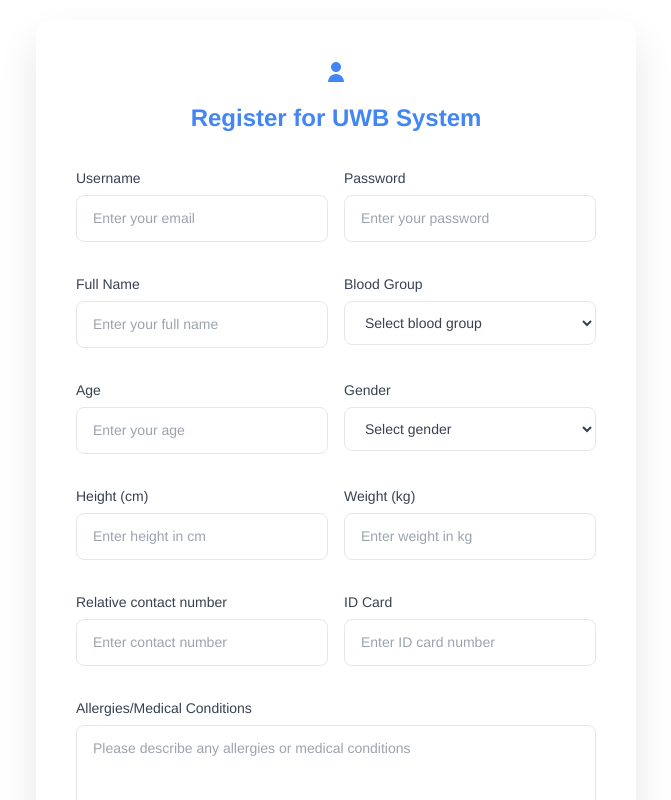
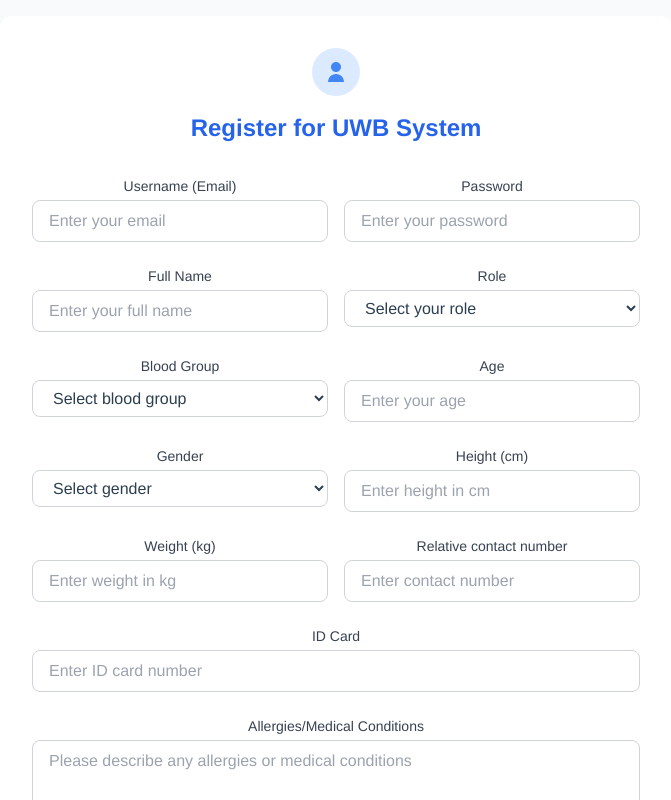
Before and after one commit to luvris/UWB-Tracking-App, a Vue app in the folder uwb-tracking-dashboard-vue/: page /register in a window 1280 px wide. Shown: the whole page, without its empty margins (304-975 px from the left). Built offline with nearby package versions, Linux system fonts and the light colour scheme; no server answers.

Commit message:
Add confirmation regsiter data
สำหรับเช็คข้อมูลก่อนกดสมัครจริง

```diff
--- a/uwb-tracking-dashboard-vue/src/views/RegisterPage.vue
+++ b/uwb-tracking-dashboard-vue/src/views/RegisterPage.vue
@@ -1,8 +1,11 @@
 <template>
-  <div class="register-container">
-    <div class="register-card">
-      <div class="header">
-        <div class="icon">
+  <div class="min-h-screen flex items-center justify-center bg-gray-50 p-4">
+    <div class="w-full max-w-2xl bg-white rounded-xl shadow-lg p-6 md:p-8">
+      <!-- Header -->
+      <div class="text-center mb-8">
+        <div
+          class="inline-flex items-center justify-center w-12 h-12 rounded-full bg-blue-100 mb-4"
+        >
           <svg
             width="24"
             height="24"
@@ -20,47 +23,84 @@
             />
           </svg>
         </div>
-        <h2>Register for UWB System</h2>
+        <h2 class="text-2xl font-bold text-blue-600">
+          Register for UWB System
+        </h2>
       </div>
 
-      <form @submit.prevent="register">
-        <div class="form-row">
-          <div class="form-group">
-            <label>Username</label>
+      <!-- Registration Form -->
+      <form @submit.prevent="showPreviewModal" class="space-y-6">
+        <!-- Row 1: Email & Password -->
+        <div class="grid grid-cols-1 md:grid-cols-2 gap-4">
+          <div>
+            <label class="block text-sm font-medium text-gray-700 mb-1"
+              >Username (Email)</label
+            >
             <input
               v-model="username"
               type="email"
               placeholder="Enter your email"
               required
               autocomplete="email"
+              class="w-full px-4 py-2 border border-gray-300 rounded-lg focus:ring-2 focus:ring-blue-500 focus:border-blue-500 outline-none transition"
             />
           </div>
-          <div class="form-group">
-            <label>Password</label>
+          <div>
+            <label class="block text-sm font-medium text-gray-700 mb-1"
+              >Password</label
+            >
             <input
               v-model="password"
               type="password"
               placeholder="Enter your password"
               required
               @input="validatePassword"
+              class="w-full px-4 py-2 border border-gray-300 rounded-lg focus:ring-2 focus:ring-blue-500 focus:border-blue-500 outline-none transition"
             />
           </div>
         </div>
 
-        <div class="form-row">
-          <div class="form-group">
-            <label>Full Name</label>
+        <!-- Row 2: Full Name & Role -->
+        <div class="grid grid-cols-1 md:grid-cols-2 gap-4">
+          <div>
+            <label class="block text-sm font-medium text-gray-700 mb-1"
+              >Full Name</label
+            >
             <input
               v-model="fullName"
               type="text"
               placeholder="Enter your full name"
               required
               @input="validateFullName"
+              class="w-full px-4 py-2 border border-gray-300 rounded-lg focus:ring-2 focus:ring-blue-500 focus:border-blue-500 outline-none transition"
             />
           </div>
-          <div class="form-group">
-            <label>Blood Group</label>
-            <select v-model="bloodGroup">
+          <div>
+            <label class="block text-sm font-medium text-gray-700 mb-1"
+              >Role</label
+            >
+            <select
+              v-model="role"
+              required
+              class="w-full px-4 py-2 border border-gray-300 rounded-lg focus:ring-2 focus:ring-blue-500 focus:border-blue-500 outline-none transition bg-white"
+            >
+              <option value="">Select your role</option>
+              <option value="rescuer">Rescuer (กู้ภัย)</option>
+              <option value="user">User (ผู้ใช้ทั่วไป)</option>
+            </select>
+          </div>
+        </div>
+
+        <!-- Row 3: Blood Group & Age -->
+        <div class="grid grid-cols-1 md:grid-cols-2 gap-4">
+          <div>
+            <label class="block text-sm font-medium text-gray-700 mb-1"
+              >Blood Group</label
+            >
+            <select
+              v-model="bloodGroup"
+              class="w-full px-4 py-2 border border-gray-300 rounded-lg focus:ring-2 focus:ring-blue-500 focus:border-blue-500 outline-none transition bg-white"
+            >
               <option value="">Select blood group</option>
               <option value="A+">A+</option>
               <option value="A-">A-</option>
@@ -72,11 +112,10 @@
               <option value="O-">O-</option>
             </select>
           </div>
-        </div>
-
-        <div class="form-row">
-          <div class="form-group">
-            <label>Age</label>
+          <div>
+            <label class="block text-sm font-medium text-gray-700 mb-1"
+              >Age</label
+            >
             <input
               v-model="age"
               type="number"
@@ -84,22 +123,31 @@
               min="1"
               max="120"
               @input="validateAge"
+              class="w-full px-4 py-2 border border-gray-300 rounded-lg focus:ring-2 focus:ring-blue-500 focus:border-blue-500 outline-none transition"
             />
           </div>
-          <div class="form-group">
-            <label>Gender</label>
-            <select v-model="gender">
+        </div>
+
+        <!-- Row 4: Gender & Height -->
+        <div class="grid grid-cols-1 md:grid-cols-2 gap-4">
+          <div>
+            <label class="block text-sm font-medium text-gray-700 mb-1"
+              >Gender</label
+            >
+            <select
+              v-model="gender"
+              class="w-full px-4 py-2 border border-gray-300 rounded-lg focus:ring-2 focus:ring-blue-500 focus:border-blue-500 outline-none transition bg-white"
+            >
               <option value="">Select gender</option>
               <option value="Male">Male</option>
               <option value="Female">Female</option>
               <option value="Other">Other</option>
             </select>
           </div>
-        </div>
-
-        <div class="form-row">
-          <div class="form-group">
-            <label>Height (cm)</label>
+          <div>
+            <label class="block text-sm font-medium text-gray-700 mb-1"
+              >Height (cm)</label
+            >
             <input
               v-model="height"
               type="number"
@@ -107,10 +155,17 @@
               min="50"
               max="300"
               @input="validateHeight"
+              class="w-full px-4 py-2 border border-gray-300 rounded-lg focus:ring-2 focus:ring-blue-500 focus:border-blue-500 outline-none transition"
             />
           </div>
-          <div class="form-group">
-            <label>Weight (kg)</label>
+        </div>
+
+        <!-- Row 5: Weight & Relative Contact -->
+        <div class="grid grid-cols-1 md:grid-cols-2 gap-4">
+          <div>
+            <label class="block text-sm font-medium text-gray-700 mb-1"
+              >Weight (kg)</label
+            >
             <input
               v-model="weight"
               type="number"
@@ -118,97 +173,219 @@
               min="20"
               max="300"
               @input="validateWeight"
+              class="w-full px-4 py-2 border border-gray-300 rounded-lg focus:ring-2 focus:ring-blue-500 focus:border-blue-500 outline-none transition"
+            />
+          </div>
+          <div>
+            <label class="block text-sm font-medium text-gray-700 mb-1"
+              >Relative contact number</label
+            >
+            <input
+              v-model="relativeContactNumber"
+              type="tel"
+              placeholder="Enter contact number"
+              class="w-full px-4 py-2 border border-gray-300 rounded-lg focus:ring-2 focus:ring-blue-500 focus:border-blue-500 outline-none transition"
             />
           </div>
         </div>
 
-        <div class="form-row">
-          <div class="form-group">
-            <label>Relative contact number</label>
-            <input
-              v-model="relativeContactNumber"
-              type="tel"
-              placeholder="Enter contact number"
-            />
-          </div>
-          <div class="form-group" v-if="!foreignWorker">
-            <label>ID Card</label>
+        <!-- ID Card (if not foreign worker) -->
+        <div v-if="!foreignWorker">
+          <label class="block text-sm font-medium text-gray-700 mb-1"
+            >ID Card</label
+          >
           <input
             v-model="idCard"
             type="text"
             placeholder="Enter ID card number"
             maxlength="13"
             @input="validateIdCard"
+            class="w-full px-4 py-2 border border-gray-300 rounded-lg focus:ring-2 focus:ring-blue-500 focus:border-blue-500 outline-none transition"
           />
         </div>
-        </div>
 
-        <div class="form-group full-width">
-          <label>Allergies/Medical Conditions</label>
+        <!-- Allergies -->
+        <div>
+          <label class="block text-sm font-medium text-gray-700 mb-1"
+            >Allergies/Medical Conditions</label
+          >
           <textarea
             v-model="allergiesMedicalConditions"
-            rows="4"
+            rows="3"
             placeholder="Please describe any allergies or medical conditions"
+            class="w-full px-4 py-2 border border-gray-300 rounded-lg focus:ring-2 focus:ring-blue-500 focus:border-blue-500 outline-none transition"
           ></textarea>
         </div>
 
-        <div class="checkbox-group">
-          <label class="checkbox-label">
-            <input v-model="foreignWorker" type="checkbox" />
-            <span class="checkmark"></span>
-            Foreign Worker
-          </label>
+        <!-- Foreign Worker Checkbox -->
+        <div class="flex items-center">
+          <input
+            v-model="foreignWorker"
+            type="checkbox"
+            class="h-4 w-4 text-blue-600 rounded focus:ring-blue-500"
+          />
+          <label class="ml-2 block text-sm text-gray-700">Foreign Worker</label>
         </div>
 
         <!-- Foreign Worker Additional Fields -->
-        <div v-if="foreignWorker" class="foreign-worker-section">
-          <div class="form-row">
-            <div class="form-group">
-              <label>National</label>
+        <div
+          v-if="foreignWorker"
+          class="p-4 border border-dashed border-gray-300 rounded-lg bg-gray-50 space-y-4"
+        >
+          <div class="grid grid-cols-1 md:grid-cols-2 gap-4">
+            <div>
+              <label class="block text-sm font-medium text-gray-700 mb-1"
+                >Nationality</label
+              >
               <input
                 v-model="national"
                 type="text"
                 placeholder="Enter nationality"
+                class="w-full px-4 py-2 border border-gray-300 rounded-lg focus:ring-2 focus:ring-blue-500 focus:border-blue-500 outline-none transition"
               />
             </div>
-            <div class="form-group">
-              <label>Pink Card Number</label>
+            <div>
+              <label class="block text-sm font-medium text-gray-700 mb-1"
+                >Pink Card Number</label
+              >
               <input
                 v-model="pinkCardNumber"
                 type="text"
                 placeholder="Enter pink card number"
                 @input="validatePinkCard"
+                class="w-full px-4 py-2 border border-gray-300 rounded-lg focus:ring-2 focus:ring-blue-500 focus:border-blue-500 outline-none transition"
               />
             </div>
           </div>
-
-          <div class="form-row">
-            <div class="form-group">
-              <label>Passport Number</label>
+          <div class="grid grid-cols-1 md:grid-cols-2 gap-4">
+            <div>
+              <label class="block text-sm font-medium text-gray-700 mb-1"
+                >Passport Number</label
+              >
               <input
                 v-model="passportNumber"
                 type="text"
                 placeholder="Enter passport number"
                 @input="validatePassport"
+                class="w-full px-4 py-2 border border-gray-300 rounded-lg focus:ring-2 focus:ring-blue-500 focus:border-blue-500 outline-none transition"
               />
             </div>
-            <div class="form-group">
-              <label>Company</label>
+            <div>
+              <label class="block text-sm font-medium text-gray-700 mb-1"
+                >Company</label
+              >
               <input
                 v-model="company"
                 type="text"
                 placeholder="Enter company name"
+                class="w-full px-4 py-2 border border-gray-300 rounded-lg focus:ring-2 focus:ring-blue-500 focus:border-blue-500 outline-none transition"
               />
             </div>
           </div>
         </div>
 
-        <button type="submit" class="register-btn">Register</button>
+        <!-- Submit Button -->
+        <button
+          type="submit"
+          class="w-full bg-blue-600 hover:bg-blue-700 text-white font-semibold py-3 px-4 rounded-lg transition shadow-md"
+        >
+          Register
+        </button>
+
+        <!-- Login Link -->
+        <div class="text-center text-sm text-gray-600 mt-4">
+          Already have an account?
+          <router-link
+            to="/login"
+            class="text-blue-600 font-medium hover:underline"
+            >Login here</router-link
+          >
+        </div>
       </form>
+    </div>
 
-      <div class="login-link">
-        Already have an account?
-        <router-link to="/login">Login here</router-link>
+    <!-- Preview Modal -->
+    <div
+      v-if="showPreview"
+      class="fixed inset-0 bg-black bg-opacity-50 flex items-center justify-center p-4 z-50"
+    >
+      <div
+        class="bg-white rounded-xl shadow-xl w-full max-w-lg max-h-[90vh] overflow-y-auto p-6"
+      >
+        <h3 class="text-xl font-bold text-blue-600 mb-4 text-center">
+          Confirm register data
+        </h3>
+
+        <div class="space-y-2 text-sm text-gray-700">
+          <p><span class="font-medium">E-mail:</span> {{ username }}</p>
+          <p><span class="font-medium">Full Name:</span> {{ fullName }}</p>
+          <p>
+            <span class="font-medium">Role:</span>
+            {{ role === "rescuer" ? "Rescuer" : "User" }}
+          </p>
+          <p v-if="bloodGroup">
+            <span class="font-medium">Blood Group:</span> {{ bloodGroup }}
+          </p>
+          <p v-if="age">
+            <span class="font-medium">Age:</span> {{ age }} years old
+          </p>
+          <p v-if="gender">
+            <span class="font-medium">Gender:</span> {{ gender }}
+          </p>
+          <p v-if="height">
+            <span class="font-medium">Height:</span> {{ height }} cm.
+          </p>
+          <p v-if="weight">
+            <span class="font-medium">Weight:</span> {{ weight }} Kg.
+          </p>
+          <p v-if="relativeContactNumber">
+            <span class="font-medium">relativeContactNumber:</span>
+            {{ relativeContactNumber }}
+          </p>
+          <p v-if="!foreignWorker && idCard">
+            <span class="font-medium">ID Card:</span> {{ idCard }}
+          </p>
+          <p v-if="allergiesMedicalConditions">
+            <span class="font-medium">Allergies/Medical Conditions:</span>
+            {{ allergiesMedicalConditions }}
+          </p>
+          <p>
+            <span class="font-medium">Foreign Worker:</span>
+            {{ foreignWorker ? "Yes" : "No" }}
+          </p>
+
+          <template v-if="foreignWorker">
+            <p v-if="national">
+              <span class="font-medium">National:</span> {{ national }}
+            </p>
+            <p v-if="pinkCardNumber">
+              <span class="font-medium">Pink Card Number:</span>
+              {{ pinkCardNumber }}
+            </p>
+            <p v-if="passportNumber">
+              <span class="font-medium">Passport Number:</span>
+              {{ passportNumber }}
+            </p>
+            <p v-if="company">
+              <span class="font-medium">Company:</span> {{ company }}
+            </p>
+          </template>
+        </div>
+
+        <div class="flex justify-between mt-6 gap-3">
+          <button
+            @click="showPreview = false"
+            class="flex-1 py-2 px-4 border border-gray-300 text-gray-700 rounded-lg hover:bg-gray-100 transition"
+          >
+            Cancel
+          </button>
+          <button
+            @click="confirmRegister"
+            class="flex-1 py-2 px-4 bg-blue-600 text-white rounded-lg hover:bg-blue-700 transition"
+          >
+            Confirm
+          </button>
+        </div>
       </div>
     </div>
   </div>
@@ -223,9 +400,10 @@ export default {
   name: "RegisterPage",
   data() {
     return {
-      username: "", // ใช้ 'username' สำหรับอีเมล
+      username: "",
       password: "",
       fullName: "",
+      role: "",
       bloodGroup: "",
       age: "",
       gender: "",
@@ -240,10 +418,24 @@ export default {
       pinkCardNumber: "",
       passportNumber: "",
       company: "",
+      showPreview: false,
     };
   },
   methods: {
-    async register() {
+    showPreviewModal() {
+      if (!this.role) {
+        alert("Please select your role");
+        return;
+      }
+      if (!this.username || !this.password) {
+        alert("Please input your email and password");
+        return;
+      }
+      this.showPreview = true;
+    },
+
+    async confirmRegister() {
+      this.showPreview = false;
       try {
         const userCredential = await createUserWithEmailAndPassword(
           auth,
@@ -255,6 +447,7 @@ export default {
         // บันทึกข้อมูลผู้สมัคร
         const userData = {
           fullName: this.fullName,
+          role: this.role,
           bloodGroup: this.bloodGroup,
           age: parseInt(this.age) || null,
           gender: this.gender,
@@ -277,37 +470,18 @@ export default {
 
         await set(ref(database, "users/" + user.uid), userData);
 
-        alert("Register success!, Now you can login.");
+        alert("Register Sucessful! Now you can login");
         this.$router.push("/login");
       } catch (error) {
         console.error("Register failed:", error.message);
-        alert("Register failed:" + error.message);
+        alert("Register failed: " + error.message);
       }
     },
 
-    validatePassword() {
-      const password = this.password;
-
-      this.passwordError = "";
-
-      if (password.length < 6) {
-        this.passwordError = "Password must be at least 6 characters long.";
-        return;
-      }
-
-      if (!/[A-Z]/.test(password)) {
-        this.passwordError =
-          "Password must contain at least one uppercase letter (A-Z).";
-        return;
-      }
-
-      this.passwordError = "";
-    },
-
+    validatePassword() {},
     validateFullName() {
       this.fullName = this.fullName.replace(/[0-9]/g, "");
     },
-
     validateAge(event) {
       const value = event.target.value;
       if (value && (value < 1 || value > 120)) {
@@ -315,309 +489,29 @@ export default {
         event.target.value = this.age;
       }
     },
-
     validateHeight(event) {
       const value = event.target.value;
-      if (value && (value < 1 || value > 300)) {
+      if (value && (value < 50 || value > 300)) {
         this.height = value < 50 ? 50 : 300;
         event.target.value = this.height;
       }
     },
-
     validateWeight(event) {
       const value = event.target.value;
-      if (value && (value < 1 || value > 300)) {
-        this.weight = value < 5 ? 5 : 300;
+      if (value && (value < 20 || value > 300)) {
+        this.weight = value < 20 ? 20 : 300;
         event.target.value = this.weight;
       }
     },
-
     validateIdCard() {
       this.idCard = this.idCard.replace(/[^0-9]/g, "").slice(0, 13);
     },
-
     validatePinkCard() {
       this.pinkCardNumber = this.pinkCardNumber.replace(/[^0-9]/g, "");
     },
-
     validatePassport() {
       this.passportNumber = this.passportNumber.replace(/[^A-Za-z0-9]/g, "");
     },
   },
 };
 </script>
-
-<style scoped>
-.register-container {
-  min-height: 100vh;
-  display: flex;
-  justify-content: center;
-  align-items: center;
-  padding: 20px;
-}
-
-.register-card {
-  background: white;
-  border-radius: 16px;
-  box-shadow: 0 20px 40px rgba(0, 0, 0, 0.1);
-  padding: 40px;
-  width: 100%;
-  max-width: 600px;
-  position: relative;
-}
-
-.header {
-  text-align: center;
-  margin-bottom: 32px;
-}
-
-.icon {
-  margin-bottom: 16px;
-  display: flex;
-  justify-content: center;
-}
-
-.header h2 {
-  color: #4285f4;
-  font-size: 24px;
-  font-weight: 600;
-  margin: 0;
-}
-
-.form-row {
-  display: grid;
-  grid-template-columns: 1fr 1fr;
-  gap: 16px;
-  margin-bottom: 16px;
-}
-
-.form-group {
-  margin-bottom: 16px;
-}
-
-.form-group.full-width {
-  grid-column: 1 / -1;
-}
-
-.form-group label {
-  display: block;
-  font-weight: 500;
-  color: #374151;
-  margin-bottom: 6px;
-  font-size: 14px;
-  text-align: left;
-}
-
-.form-group input,
-.form-group select,
-.form-group textarea {
-  width: 100%;
-  padding: 12px 16px;
-  border: 1.5px solid #e5e7eb;
-  border-radius: 8px;
-  font-size: 14px;
-  transition: all 0.2s ease;
-  box-sizing: border-box;
-  background: #ffffff;
-}
-
-.form-group input:focus,
-.form-group select:focus,
-.form-group textarea:focus {
-  outline: none;
-  border-color: #4285f4;
-  box-shadow: 0 0 0 3px rgba(66, 133, 244, 0.1);
-}
-
-.form-group input::placeholder,
-.form-group textarea::placeholder {
-  color: #9ca3af;
-}
-
-.form-row {
-  display: grid;
-  grid-template-columns: 1fr 1fr;
-  gap: 16px;
-  margin-bottom: 16px;
-}
-
-.form-group {
-  margin-bottom: 16px;
-}
-
-.form-group.full-width {
-  grid-column: 1 / -1;
-}
-
-.form-group label {
-  display: block;
-  font-weight: 500;
-  color: #374151;
-  margin-bottom: 6px;
-  font-size: 14px;
-}
-
-.form-group input,
-.form-group select,
-.form-group textarea {
-  width: 100%;
-  padding: 12px 16px;
-  border: 1.5px solid #e5e7eb;
-  border-radius: 8px;
-  font-size: 14px;
-  transition: all 0.2s ease;
-  box-sizing: border-box;
-  background: #ffffff;
-}
-
-.form-group input:focus,
-.form-group select:focus,
-.form-group textarea:focus {
-  outline: none;
-  border-color: #4285f4;
-  box-shadow: 0 0 0 3px rgba(66, 133, 244, 0.1);
-}
-
-.form-group input::placeholder,
-.form-group textarea::placeholder {
-  color: #9ca3af;
-}
-
-.form-group select {
-  cursor: pointer;
-  color: #374151;
-}
-
-.form-group select option {
-  padding: 8px;
-}
-
-.form-group textarea {
-  resize: vertical;
-  min-height: 80px;
-  font-family: inherit;
-}
-
-.checkbox-group {
-  margin: 24px 0;
-  display: flex;
-  justify-content: center;
-}
-
-.checkbox-label {
-  display: flex;
-  align-items: center;
-  cursor: pointer;
-  font-size: 14px;
-  color: #374151;
-  user-select: none;
-}
-
-.checkbox-label input[type="checkbox"] {
-  margin-right: 8px;
-  width: 16px;
-  height: 16px;
-  accent-color: #4285f4;
-}
-
-.register-btn {
-  width: 100%;
-  background: #4285f4;
-  color: white;
-  padding: 14px 24px;
-  border: none;
-  border-radius: 8px;
-  font-size: 16px;
-  font-weight: 600;
-  cursor: pointer;
-  transition: all 0.2s ease;
-  margin-top: 8px;
-}
-
-.register-btn:hover {
-  background: #3367d6;
-  transform: translateY(-1px);
-  box-shadow: 0 4px 12px rgba(66, 133, 244, 0.3);
-}
-
-.register-btn:active {
-  transform: translateY(0);
-}
-
-.login-link {
-  text-align: center;
-  margin-top: 24px;
-  color: #6b7280;
-  font-size: 14px;
-}
-
-.login-link a {
-  color: #4285f4;
-  text-decoration: none;
-  font-weight: 600;
-}
-
-.login-link a:hover {
-  text-decoration: underline;
-}
-
-/* Responsive Design */
-@media (max-width: 768px) {
-  .register-container {
-    padding: 16px;
-  }
-
-  .register-card {
-    padding: 24px;
-  }
-
-  .form-row {
-    grid-template-columns: 1fr;
-    gap: 0;
-  }
-
-  .header h2 {
-    font-size: 20px;
-  }
-}
-
-/* Input validation states */
-.form-group input:invalid:not(:focus):not(:placeholder-shown) {
-  border-color: #ef4444;
-}
-
-.form-group input:valid:not(:focus):not(:placeholder-shown) {
-  border-color: #10b981;
-}
-
-/* Foreign Worker Section */
-.foreign-worker-section {
-  margin-top: 16px;
-  padding: 20px;
-  background: #f8fafc;
-  border-radius: 12px;
-  border: 2px dashed #cbd5e1;
-  animation: slideIn 0.3s ease-out;
-}
-
-@keyframes slideIn {
-  from {
-    opacity: 0;
-    transform: translateY(-10px);
-  }
-  to {
-    opacity: 1;
-    transform: translateY(0);
-  }
-}
-
-.foreign-worker-section .form-group input {
-  background: #ffffff;
-  border: 1.5px solid #d1d5db;
-}
-
-.foreign-worker-section .form-group input:focus {
-  border-color: #4285f4;
-  box-shadow: 0 0 0 3px rgba(66, 133, 244, 0.1);
-}
-</style>
```
Lines whose indentation alone changed are shown as unchanged.
